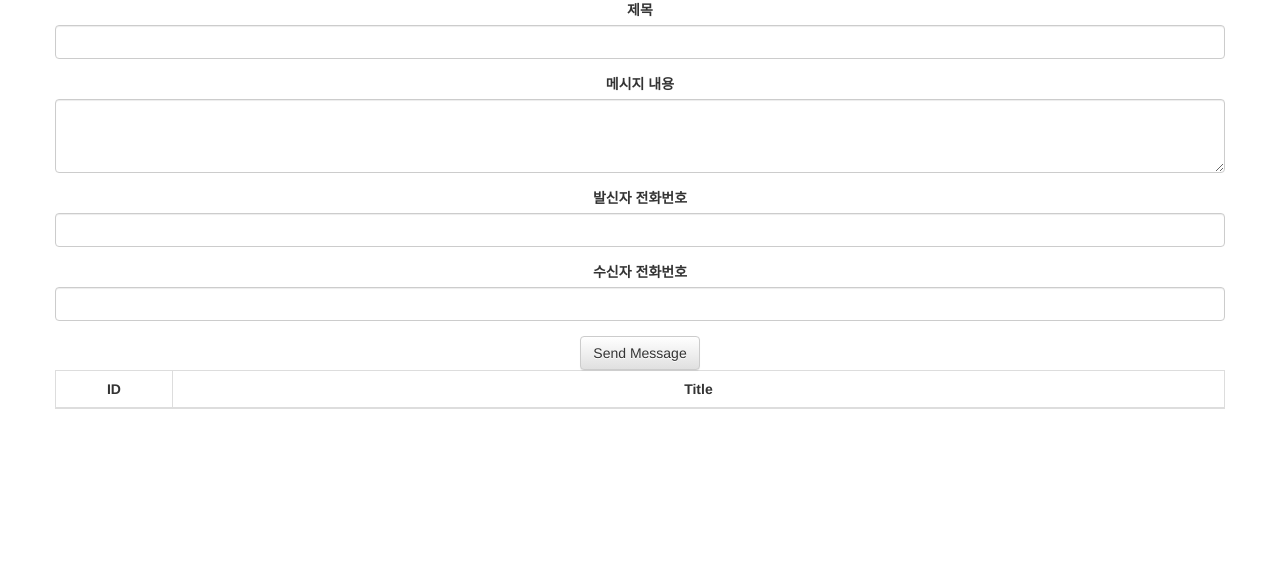
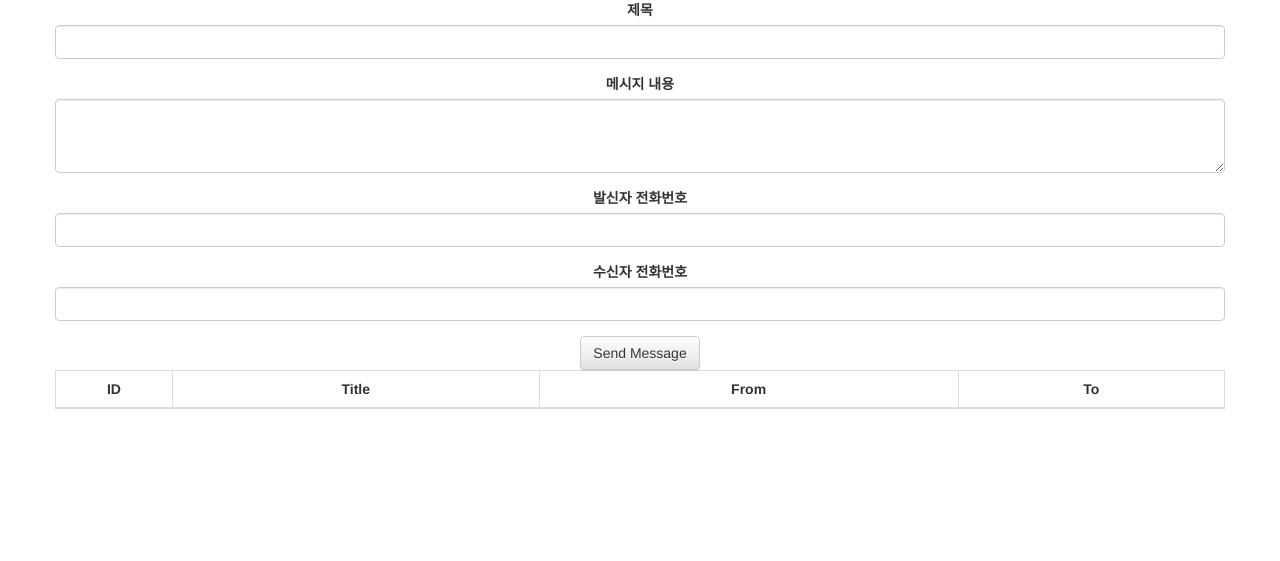
Before and after one commit to spoqa/dodo_app, a Flask app: template app/templates/index.html in a window 1280 px wide. Shown: the top 561 px of the page. Run offline with Flask 2, Linux system fonts and the light colour scheme; the template is opened without the code that fills it, so the values that code supplies are empty; some libraries are stand-ins or nearby versions.

Commit message:
add table head From, To

```diff
--- a/app/templates/index.html
+++ b/app/templates/index.html
@@ -36,6 +36,8 @@
 		  <tr>
 			<th class="text-center" width="10%">ID</th>
 			<th class="text-center">Title</th>
+			<th class="text-center">From</th>
+			<th class="text-center">To</th>
 		  </tr>
 		</thead>
 		<tbody>
```
